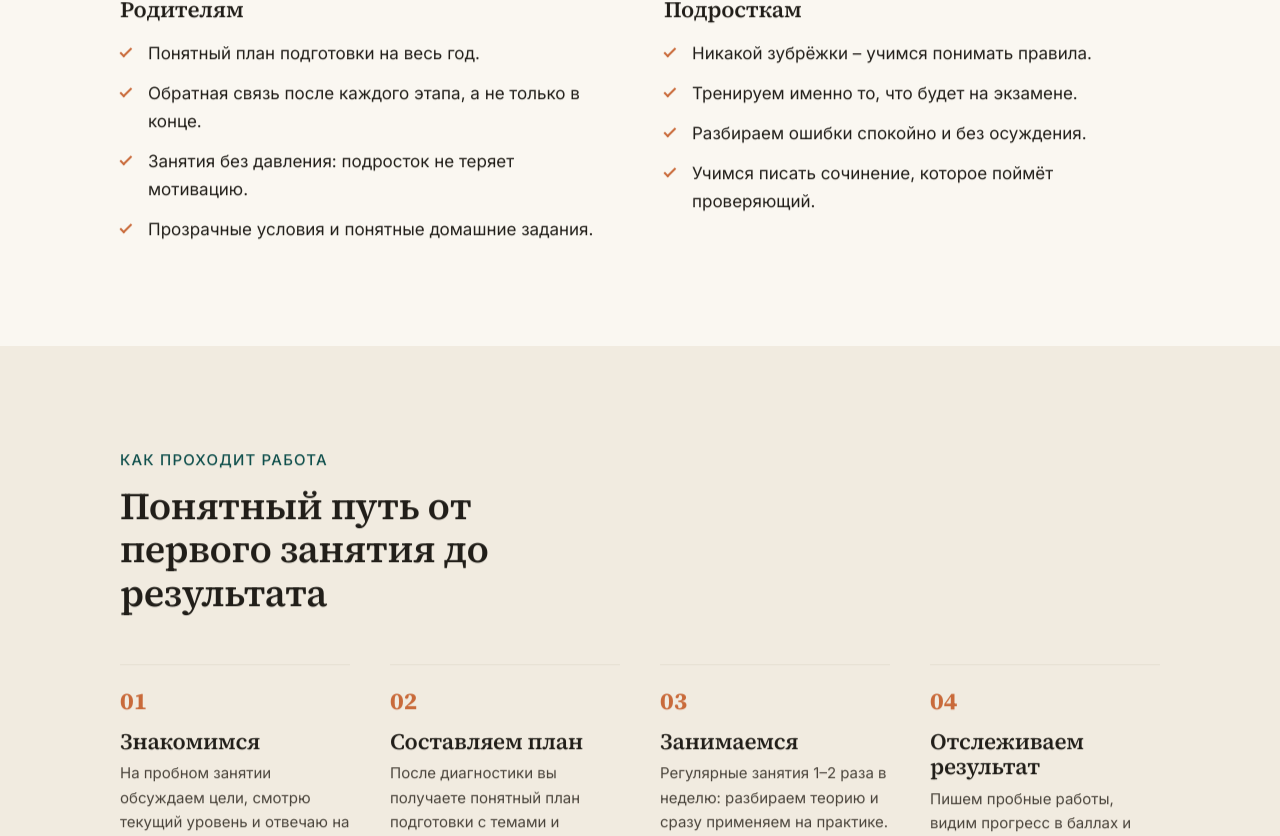
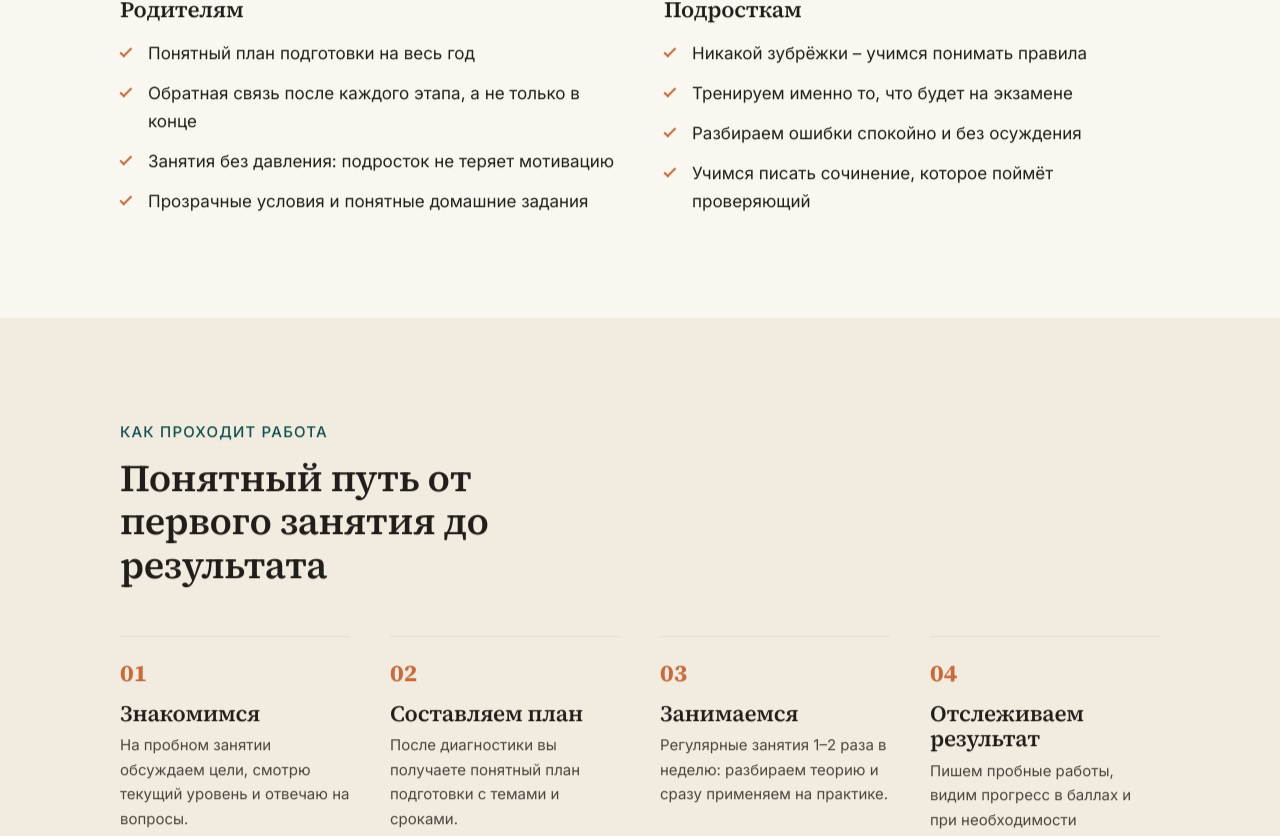
Before and after one commit to coderrrcoffee/site, a React (Vite) app: page / in a window 1280 px wide. Shown: the part 1492-2328 px from the top of the page. Built offline with nearby package versions, Linux system fonts and the light colour scheme.

Commit message:
Убрать точки в конце пунктов списков

```diff
--- a/src/content/site.js
+++ b/src/content/site.js
@@ -58,19 +58,19 @@ export const audience = {
     {
       title: 'Родителям',
       points: [
-        'Понятный план подготовки на весь год.',
-        'Обратная связь после каждого этапа, а не только в конце.',
-        'Занятия без давления: подросток не теряет мотивацию.',
-        'Прозрачные условия и понятные домашние задания.',
+        'Понятный план подготовки на весь год',
+        'Обратная связь после каждого этапа, а не только в конце',
+        'Занятия без давления: подросток не теряет мотивацию',
+        'Прозрачные условия и понятные домашние задания',
       ],
     },
     {
       title: 'Подросткам',
       points: [
-        'Никакой зубрёжки – учимся понимать правила.',
-        'Тренируем именно то, что будет на экзамене.',
-        'Разбираем ошибки спокойно и без осуждения.',
-        'Учимся писать сочинение, которое поймёт проверяющий.',
+        'Никакой зубрёжки – учимся понимать правила',
+        'Тренируем именно то, что будет на экзамене',
+        'Разбираем ошибки спокойно и без осуждения',
+        'Учимся писать сочинение, которое поймёт проверяющий',
       ],
     },
   ],
@@ -141,10 +141,10 @@ export const trial = {
   title: 'Первое занятие – знакомство и диагностика',
   text: 'Пробное занятие нужно, чтобы понять текущий уровень, обсудить цели и решить, комфортно ли нам работать вместе. Это не «проверка», а спокойный разговор и первая практика.',
   points: [
-    'Определяем сильные и слабые места.',
-    'Ставим понятную цель на год.',
-    'Показываю, как будут проходить занятия.',
-    'Отвечаю на вопросы ученика и родителей.',
+    'Определяем сильные и слабые места',
+    'Ставим понятную цель на год',
+    'Показываю, как будут проходить занятия',
+    'Отвечаю на вопросы ученика и родителей',
   ],
   note: 'Стоимость и условия пробного занятия: [уточните].',
 }
@@ -304,19 +304,19 @@ export const pricing = {
   ],
   includesTitle: 'Что входит в занятие',
   includes: [
-    'Диагностика уровня и план работы.',
-    'Разбор теории на понятных примерах.',
-    'Практика на заданиях формата ОГЭ и ЕГЭ.',
-    'Проверка домашних работ с разбором ошибок.',
-    'Материалы и памятки в электронном виде.',
-    'Обратная связь родителям о прогрессе.',
+    'Диагностика уровня и план работы',
+    'Разбор теории на понятных примерах',
+    'Практика на заданиях формата ОГЭ и ЕГЭ',
+    'Проверка домашних работ с разбором ошибок',
+    'Материалы и памятки в электронном виде',
+    'Обратная связь родителям о прогрессе',
   ],
   termsTitle: 'Оплата и правила',
   terms: [
-    'Оплата – после занятия или за пакет вперёд.',
-    'Отмена занятия – не позднее чем за 24 часа.',
-    'Перенос по уважительной причине – без потери оплаты.',
-    'Стоимость фиксируется на время занятий.',
+    'Оплата – после занятия или за пакет вперёд',
+    'Отмена занятия – не позднее чем за 24 часа',
+    'Перенос по уважительной причине – без потери оплаты',
+    'Стоимость фиксируется на время занятий',
   ],
 }
 
```
